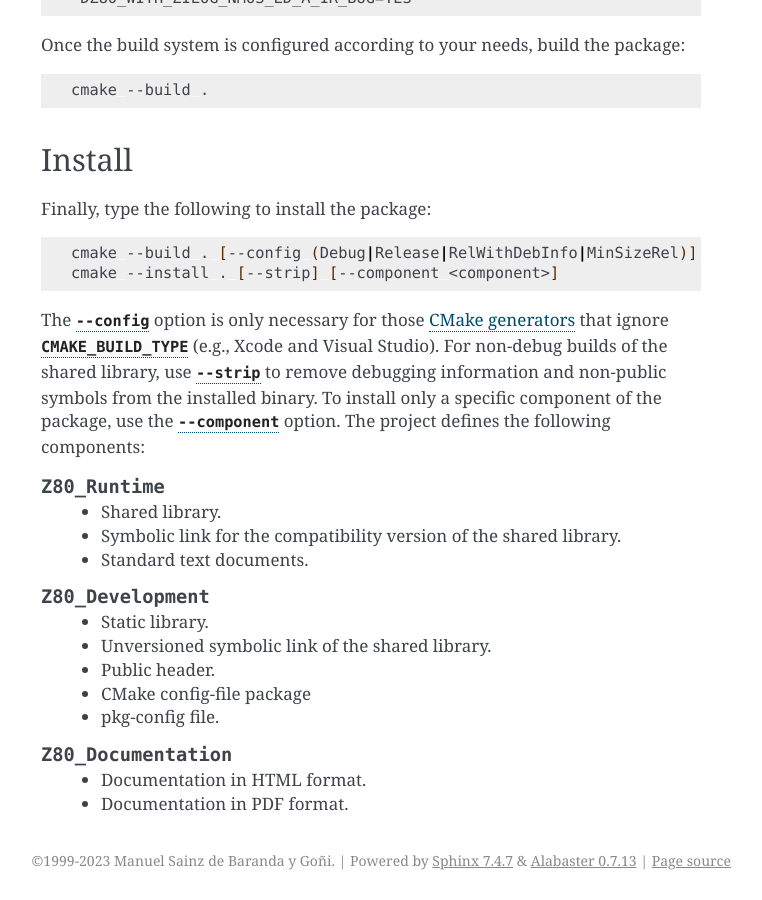
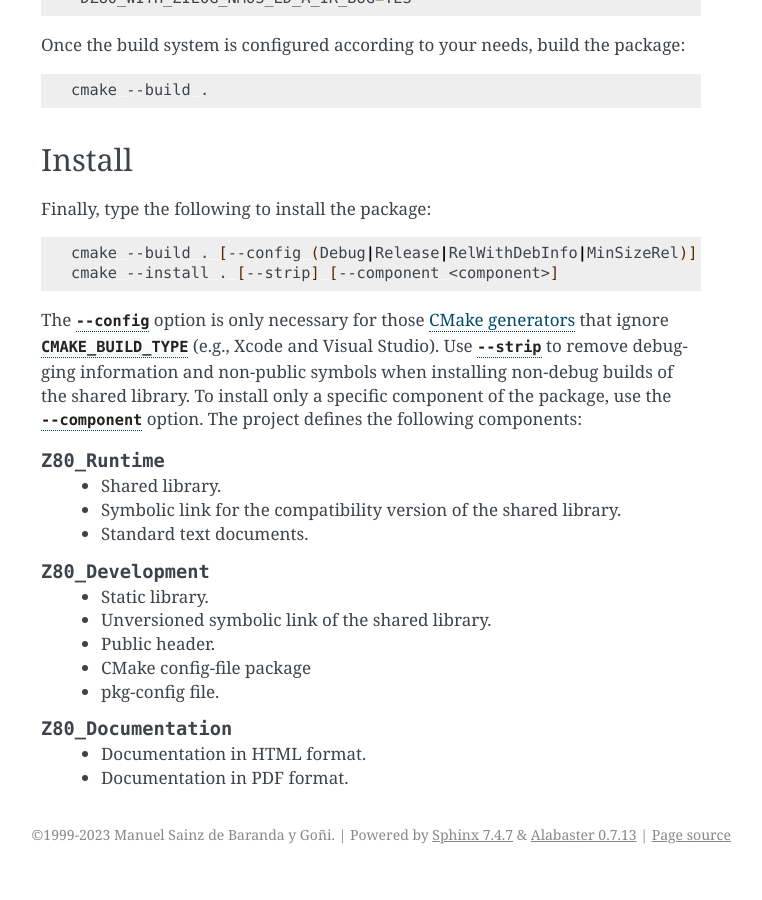
Before and after one commit to redcode/Z80, a Sphinx documentation site: the page built from documentation/Installation.rst, in a window 1280 px wide and 900 px high, scrolled down 3643 px. Shown: the whole window, without its empty margins (379-1141 px from the left). Built offline with Sphinx 7.4.7, drawn with Linux system fonts in a browser that asks for light colours; after the commit the page ends 4517 px from its top, so only the background shows below that.

Commit message:
Documentation WIP.

```diff
--- a/documentation/Installation.rst
+++ b/documentation/Installation.rst
@@ -206,7 +206,7 @@ Finally, type the following to install the package:
    cmake --build . [--config (Debug|Release|RelWithDebInfo|MinSizeRel)]
    cmake --install . [--strip] [--component <component>]
 
-The |cmake_option_build_config|_ option is only necessary for those `CMake generators <https://cmake.org/cmake/help/latest/manual/cmake-generators.7.html>`_ that ignore :option:`CMAKE_BUILD_TYPE<-DCMAKE_BUILD_TYPE>` (e.g., Xcode and Visual Studio). For non-debug builds of the shared library, use |cmake_option_install_strip|_ to remove debugging information and non-public symbols from the installed binary. To install only a specific component of the package, use the |cmake_option_install_component|_ option. The project defines the following components:
+The |cmake_option_build_config|_ option is only necessary for those `CMake generators <https://cmake.org/cmake/help/latest/manual/cmake-generators.7.html>`_ that ignore :option:`CMAKE_BUILD_TYPE<-DCMAKE_BUILD_TYPE>` (e.g., Xcode and Visual Studio). Use |cmake_option_install_strip|_ to remove debugging information and non-public symbols when installing non-debug builds of the shared library. To install only a specific component of the package, use the |cmake_option_install_component|_ option. The project defines the following components:
 
 .. option:: Z80_Runtime
 
```
